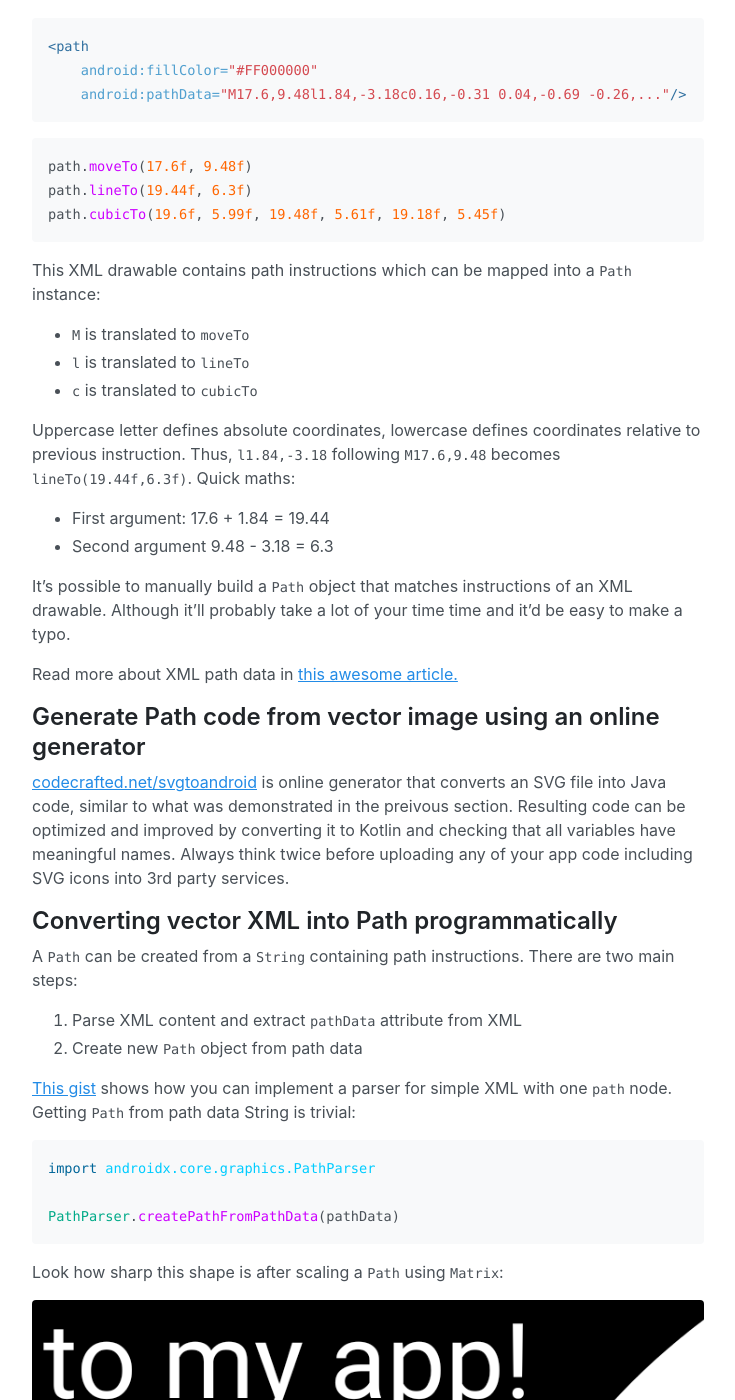
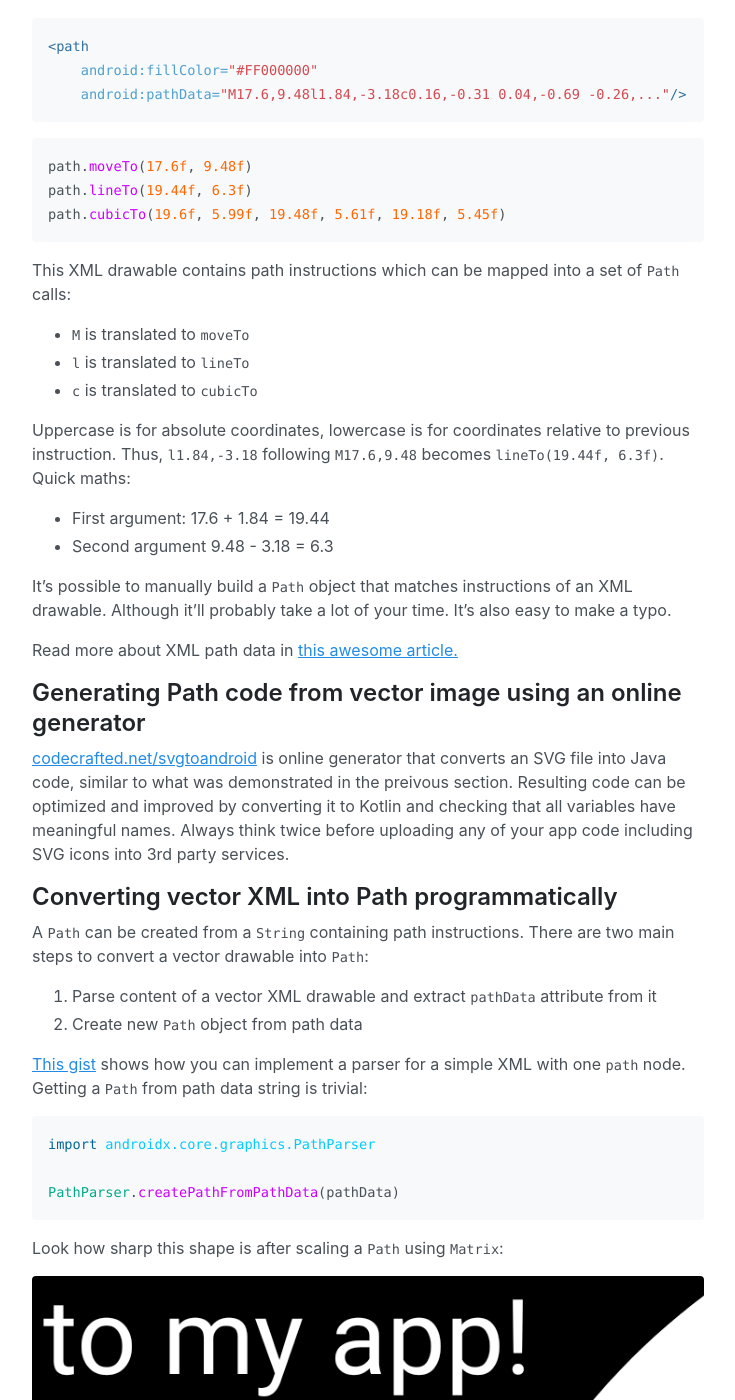
Before and after one commit to aednlaxer/aednlaxer.github.io, a Jekyll site: the page built from _posts/2021-01-29-android-xml-as-path.md, in a window 1280 px wide and 1400 px high, scrolled down 1110 px. Shown: the whole window, without its empty margins (272-1007 px from the left). Built offline with Jekyll 4.4.1, drawn with Linux system fonts in a browser that asks for light colours; some of the changed text lies outside the part shown.

Commit message:
Edit "Android XML to Path" article

```diff
--- a/_posts/2021-01-29-android-xml-as-path.md
+++ b/_posts/2021-01-29-android-xml-as-path.md
@@ -7,7 +7,7 @@ You ever wondered how to get a `Path` from Android's vector XML drawable to draw
 
 <hr/>
 
-Getting vector drawable and drawing it on a `canvas` with any size is easy:
+Getting a vector drawable and drawing it on a `canvas` with any size is easy:
 
 {% highlight kotlin %}
 val vectorDrawable = ResourcesCompat.getDrawable(resources, R.drawable.icon, null)
@@ -16,11 +16,11 @@ vectorDrawable?.setBounds(0, 0, 800, 800)
 vectorDrawable?.draw(canvas)
 {% endhighlight %}
 
-This will produce a vector drawable which is properly scaled and looks sharp in most of the cases. Although if you scale this image too much some artefacts may appear, scaled icon may become blurry. Observe how sharp the text is and how pixelated the scaled shape is:
+This produces a vector drawable which is properly scaled and looks sharp in most cases. Although if you scale this image too much some artefacts may appear, scaled icon may become blurry. Look how sharp the text is and how pixelated the scaled shape is:
 
 ![](/assets/android-xml-as-path/sharp-not-really.png)
 
-In case you want to have better scaling and implement advanced features with paint and shaders you might need to get a vector drawable as instance of `Path`.
+In case you want to have better scaling and implement advanced features with paint, gradients and shaders you might need to get a vector drawable as instance of `Path`.
 
 ## Understanding XML path data
 
@@ -38,33 +38,33 @@ path.lineTo(19.44f, 6.3f)
 path.cubicTo(19.6f, 5.99f, 19.48f, 5.61f, 19.18f, 5.45f)
 {% endhighlight %}
 
-This XML drawable contains path instructions which can be mapped into a `Path` instance:
+This XML drawable contains path instructions which can be mapped into a set of `Path` calls:
 
 - `M` is translated to `moveTo`
 - `l` is translated to `lineTo`
 - `c` is translated to `cubicTo`
 
-Uppercase letter defines absolute coordinates, lowercase defines coordinates relative to previous instruction. Thus, `l1.84,-3.18` following `M17.6,9.48` becomes `lineTo(19.44f,6.3f)`. Quick maths:
+Uppercase is for absolute coordinates, lowercase is for coordinates relative to previous instruction. Thus, `l1.84,-3.18` following `M17.6,9.48` becomes `lineTo(19.44f, 6.3f)`. Quick maths:
 
 - First argument: 17.6 + 1.84 = 19.44
 - Second argument 9.48 - 3.18 = 6.3
 
-It's possible to manually build a `Path` object that matches instructions of an XML drawable. Although it'll probably take a lot of your time time and it'd be easy to make a typo.
+It's possible to manually build a `Path` object that matches instructions of an XML drawable. Although it'll probably take a lot of your time. It's also easy to make a typo.
 
 Read more about XML path data in [this awesome article.](https://medium.com/@ali.muzaffar/understanding-vectordrawable-pathdata-commands-in-android-d56a6054610e)
 
-## Generate Path code from vector image using an online generator
+## Generating Path code from vector image using an online generator
 
 [codecrafted.net/svgtoandroid](https://codecrafted.net/svgtoandroid) is online generator that converts an SVG file into Java code, similar to what was demonstrated in the preivous section. Resulting code can be optimized and improved by converting it to Kotlin and checking that all variables have meaningful names. Always think twice before uploading any of your app code including SVG icons into 3rd party services.
 
 ## Converting vector XML into Path programmatically
 
-A `Path` can be created from a `String` containing path instructions. There are two main steps:
+A `Path` can be created from a `String` containing path instructions. There are two main steps to convert a vector drawable into `Path`:
 
-1. Parse XML content and extract `pathData` attribute from XML
+1. Parse content of a vector XML drawable and extract `pathData` attribute from it
 2. Create new `Path` object from path data
 
-[This gist](https://gist.github.com/aednlaxer/9e3ccc56bb72253966b2e298e2700751) shows how you can implement a parser for simple XML with one `path` node. Getting `Path` from path data String is trivial:
+[This gist](https://gist.github.com/aednlaxer/9e3ccc56bb72253966b2e298e2700751) shows how you can implement a parser for a simple XML with one `path` node. Getting a `Path` from path data string is trivial:
 
 {% highlight kotlin %}
 import androidx.core.graphics.PathParser
@@ -76,4 +76,4 @@ Look how sharp this shape is after scaling a `Path` using `Matrix`:
 
 ![](/assets/android-xml-as-path/sharp-yes.png)
 
-A complete example will be provided later as part of a bigger project.
+A complete example will be provided later as a part of a bigger project.
```
